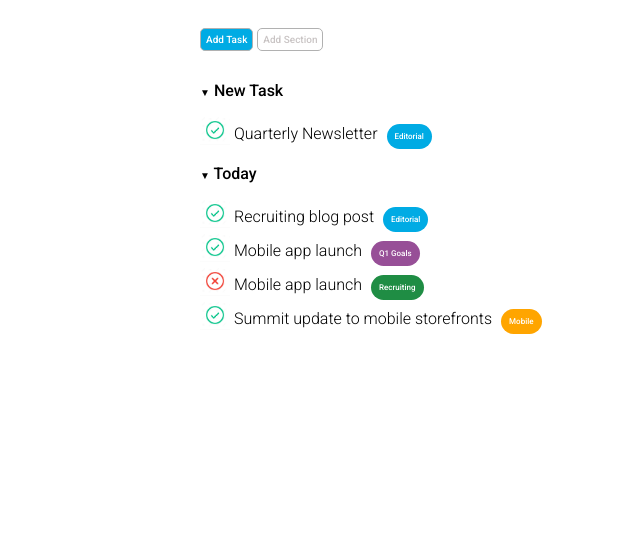
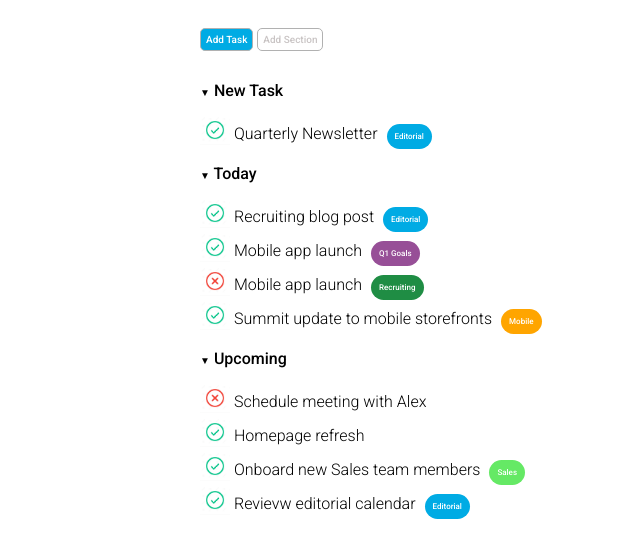
Before and after one commit to teoibnz/html-css-toboolist, a plain HTML site: page index.html in a window 1280 px wide. Shown: the part 86-644 px from the top of the page, without its empty margins (0-640 px from the left). Drawn offline with Linux system fonts and the light colour scheme.

Commit message:
Creazione categoria lista upcoming

```diff
--- a/css/style.css
+++ b/css/style.css
@@ -76,6 +76,7 @@ main{
 
 .container{
     margin-bottom: 15px;
+    margin-top: 15px;
 }
 #task{
     color: white;
@@ -108,9 +109,9 @@ main{
 }
 
 #cat-lightgreen{
-
+    background-color: rgb(101, 233, 101)
 }
 
 #cat-pink{
-
+    background-color: ;
 }
--- a/index.html
+++ b/index.html
@@ -27,6 +27,7 @@
             </div>
         </section>
 
+        <!-- SEZIONE NEW TASK -->
         <section class="lista-main">
             <div class="container">
                 <section>
@@ -46,9 +47,8 @@
                     </div>
                 </section>
             </div>
-
+            <!-- SEZIONE TODAY -->
             <div class="container">
-
                 <div class="new-task">
                     <span id="arrow">&#9660;</span> Today
                 </div>
@@ -73,7 +73,6 @@
                     <div class="testo-task">
                         Mobile app launch
                     </div>
-
                     <div id="cat-viola" class="categoria">
                         Q1 Goals
                     </div>
@@ -92,7 +91,6 @@
                         Recruiting
                     </div>
                 </section>
-
                 <section>
                     <div class="spunta-verde">
 
@@ -100,13 +98,62 @@
                     <div class="testo-task">
                         Summit update to mobile storefronts
                     </div>
-
                     <div id="cat-orange" class="categoria">
                         Mobile
                     </div>
+                </section>
 
+                <!-- SEZIONE UPCOMING -->
+                <div class="container">
+                    <div class="new-task">
+                        <span id="arrow">&#9660;</span> Upcoming
+                    </div>
+                    <section>
+                        <div class="spunta-rossa">
 
+                        </div>
+                        <div class="testo-task">
+                            Schedule meeting with Alex
+                        </div>
+                    </section>
 
+                    <section>
+                        <div class="spunta-verde">
+
+                        </div>
+                        <div class="testo-task">
+                            Homepage refresh
+                        </div>
+                        <div id="cat-pink" class="categoria">
+                            Mobile
+                        </div>
+                    </section>
+
+                    <section>
+                        <div class="spunta-verde">
+
+                        </div>
+                        <div class="testo-task">
+                            Onboard new Sales team members
+                        </div>
+                        <div id="cat-lightgreen" class="categoria">
+                            Sales
+                        </div>
+                    </section>
+
+                    <section>
+                        <div class="spunta-verde">
+
+                        </div>
+                        <div class="testo-task">
+                            Revievw editorial calendar
+                        </div>
+                        <div id="cat-blu" class="categoria">
+                            Editorial
+                        </div>
+                    </section>
+
+                </div>
 
 
             </div>
```
